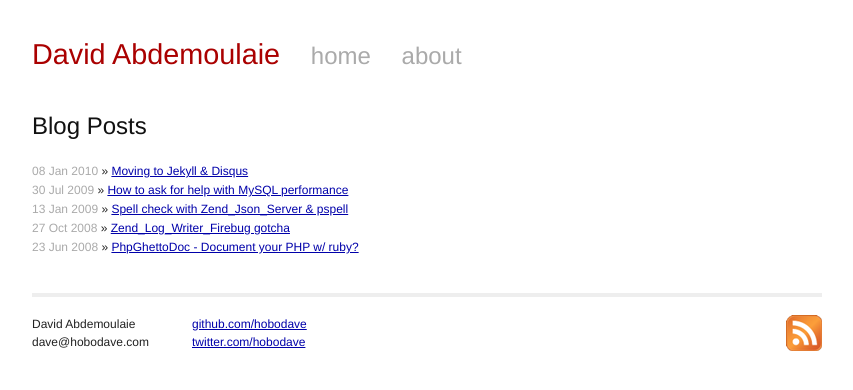
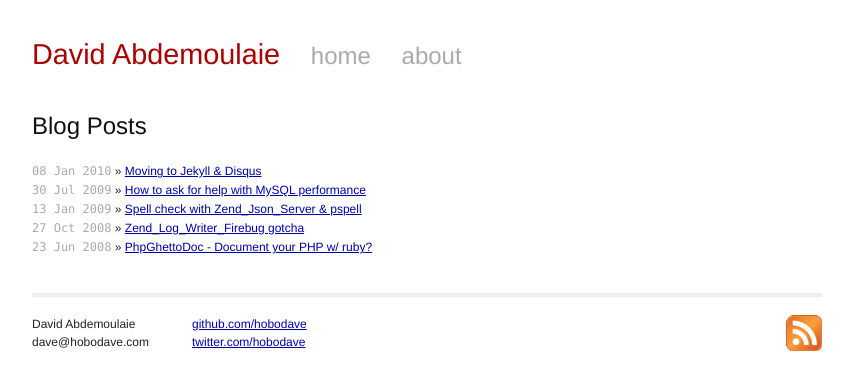
Before and after one commit to hobodave/hobodave.github.com, a Jekyll site: the page built from index.html, in a window 1280 px wide. Shown: the top 390 px of the page, without its empty margins (213-1066 px from the left). Built offline with Jekyll 4.4.1, drawn with Linux system fonts in a browser that asks for light colours; Markdown is read by kramdown in place of the engine named in the settings; comment, search, counter and statistics services are not loaded.

Commit message:
Monospacing my dates

```diff
--- a/css/screen.css
+++ b/css/screen.css
@@ -28,6 +28,7 @@ ul.posts {
 
 ul.posts span {
   color: #AAAAAA;
+  font-family: Monaco,"Courier New",monospace;
 }
 
 div.highlight pre {
```
